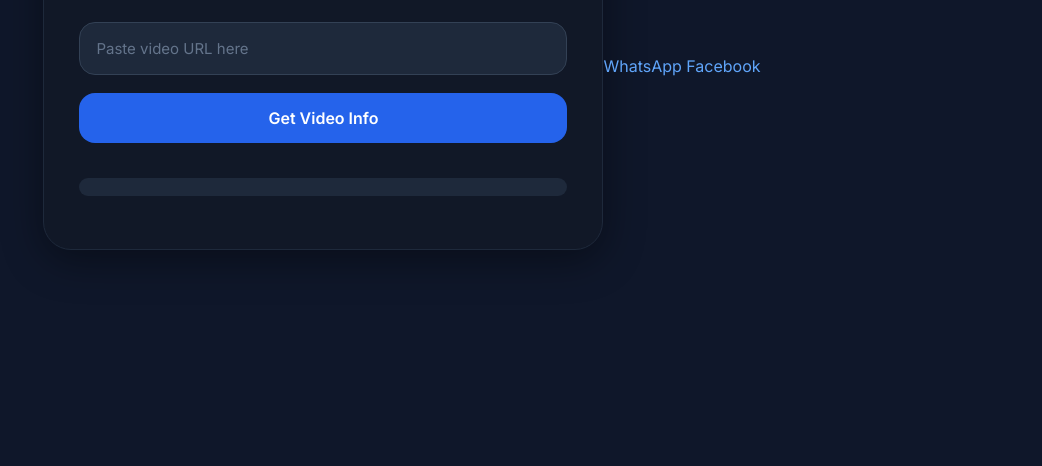
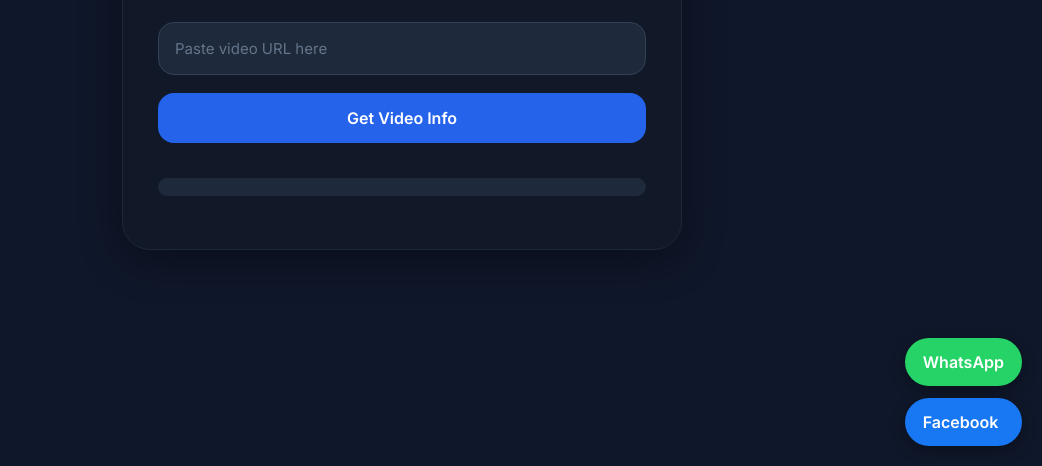
Before and after one commit to tomath1/video-downloader, a website: page public/index.html in a window 1280 px wide. Shown: the part 334-800 px from the top of the page, without its empty margins (238-1280 px from the left). Drawn offline with Linux system fonts and the light colour scheme.

Commit message:
Update style.css

```diff
--- a/public/style.css
+++ b/public/style.css
@@ -251,3 +251,58 @@ a:hover{
     }
 
 }
+
+.floating-buttons{
+
+    position:fixed;
+
+    bottom:20px;
+
+    right:20px;
+
+    display:flex;
+
+    flex-direction:column;
+
+    gap:12px;
+
+    z-index:999;
+
+}
+
+.floating-buttons a{
+
+    text-decoration:none;
+
+    color:white;
+
+    padding:14px 18px;
+
+    border-radius:50px;
+
+    font-weight:600;
+
+    box-shadow:
+    0 5px 15px rgba(0,0,0,.3);
+
+    transition:.3s;
+
+}
+
+.whatsapp-btn{
+
+    background:#25D366;
+
+}
+
+.facebook-btn{
+
+    background:#1877F2;
+
+}
+
+.floating-buttons a:hover{
+
+    transform:scale(1.08);
+
+}
```
